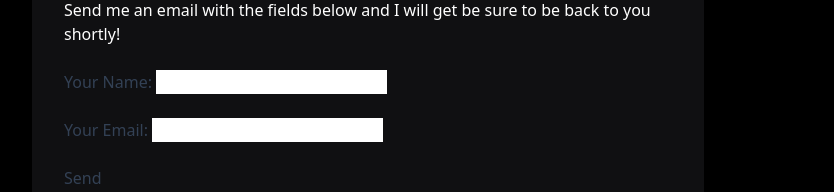
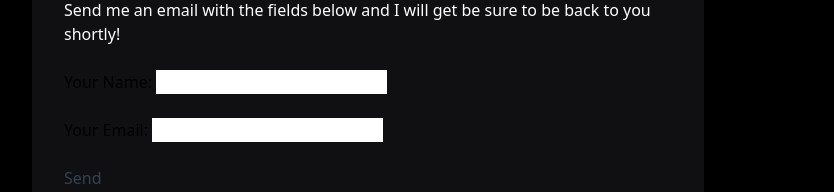
Before and after one commit to awhitebird18/updated-portfolio, a React (Vite) app: page / in a window 1280 px wide. Shown: the part 7037-7229 px from the top of the page, without its empty margins (272-1106 px from the left). Built offline with nearby package versions, Linux system fonts and the light colour scheme.

Commit message:
troubleshooting netflify forms

```diff
--- a/src/sections/Contact.tsx
+++ b/src/sections/Contact.tsx
@@ -1,4 +1,4 @@
-import { useEffect } from "react";
+// import { useEffect } from "react";
 import { useForm } from "react-hook-form";
 import { zodResolver } from "@hookform/resolvers/zod";
 import { z } from "zod";
@@ -23,7 +23,7 @@
 // eslint-disable-next-line @typescript-eslint/no-explicit-any
 const Contact = ({ sectionRef }: { sectionRef: any }) => {
   const { toast } = useToast();
-  const { resetField, reset } = useForm<FormData>({
+  const { reset } = useForm<FormData>({
     resolver: zodResolver(contactSchema),
   });
 
@@ -41,8 +41,9 @@
       body: new URLSearchParams(formData).toString(),
     })
       .then(() => {
+        console.log("form submitted");
         toast({ title: "Success" });
-        resetField("email");
+        // resetField("email");
       })
       .catch(() => {
         toast({ title: "Error" });
@@ -51,9 +52,9 @@
     reset();
   };
 
-  useEffect(() => {
-    document.querySelector("form")?.addEventListener("submit", submitHandler);
-  }, [submitHandler]);
+  // useEffect(() => {
+  //   document.querySelector("form")?.addEventListener("submit", submitHandler);
+  // }, [submitHandler]);
 
   return (
     <div
@@ -124,7 +125,7 @@
       </p>
       <form
         className="flex flex-col gap-6 h-full justify-between bg-zinc-900/70 p-8 rounded-lg shadow-lg max-w-2xl z-10 relative"
-        // onSubmit={submitHandler}
+        onSubmit={submitHandler}
         data-netlify="true"
         name="contact"
         // method="POST"
@@ -140,16 +141,14 @@
           </p>
         </div>
 
-        <p>
         <label>
           Your Name: <input type="text" name="name" />
         </label>
-        </p>
-        <p>
+
         <label>
           Your Email: <input type="email" name="email" />
         </label>
-        </p>
+
         {/* <Input
                   className="border p-2 rounded bg-transparent text-white placeholder:text-slate-400"
                   name="name"
```
Lines whose indentation alone changed are shown as unchanged.
